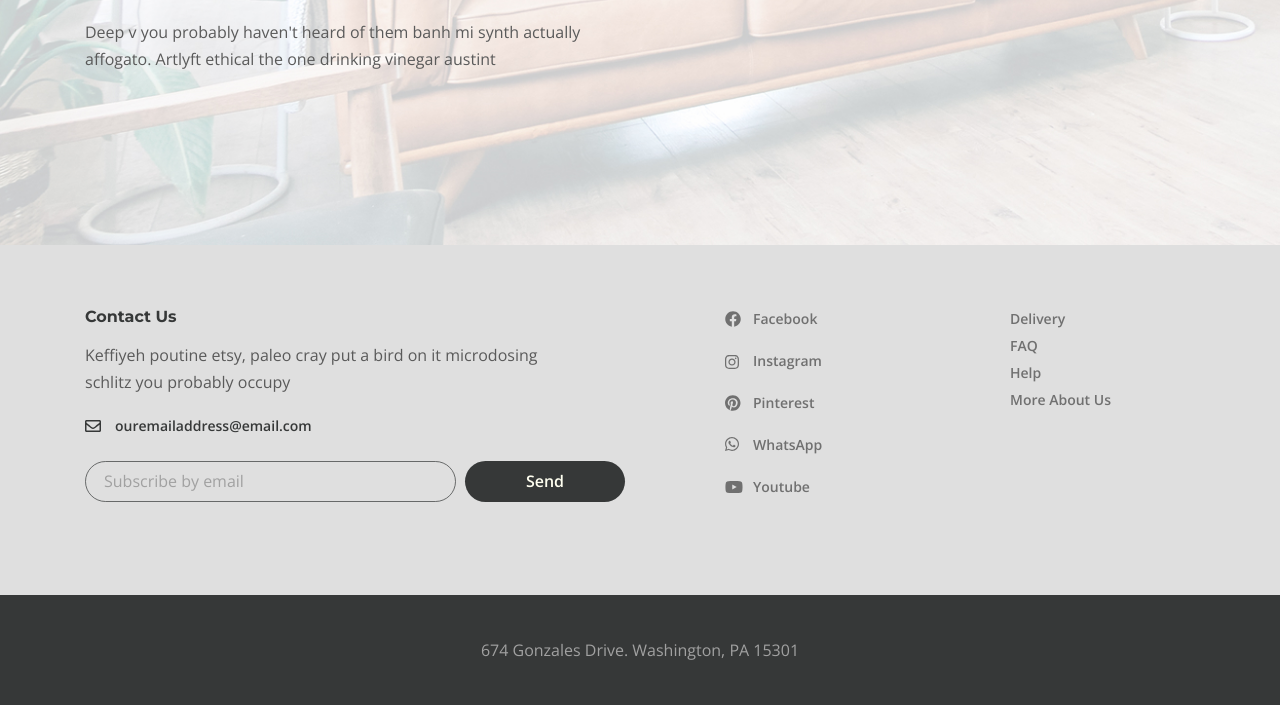
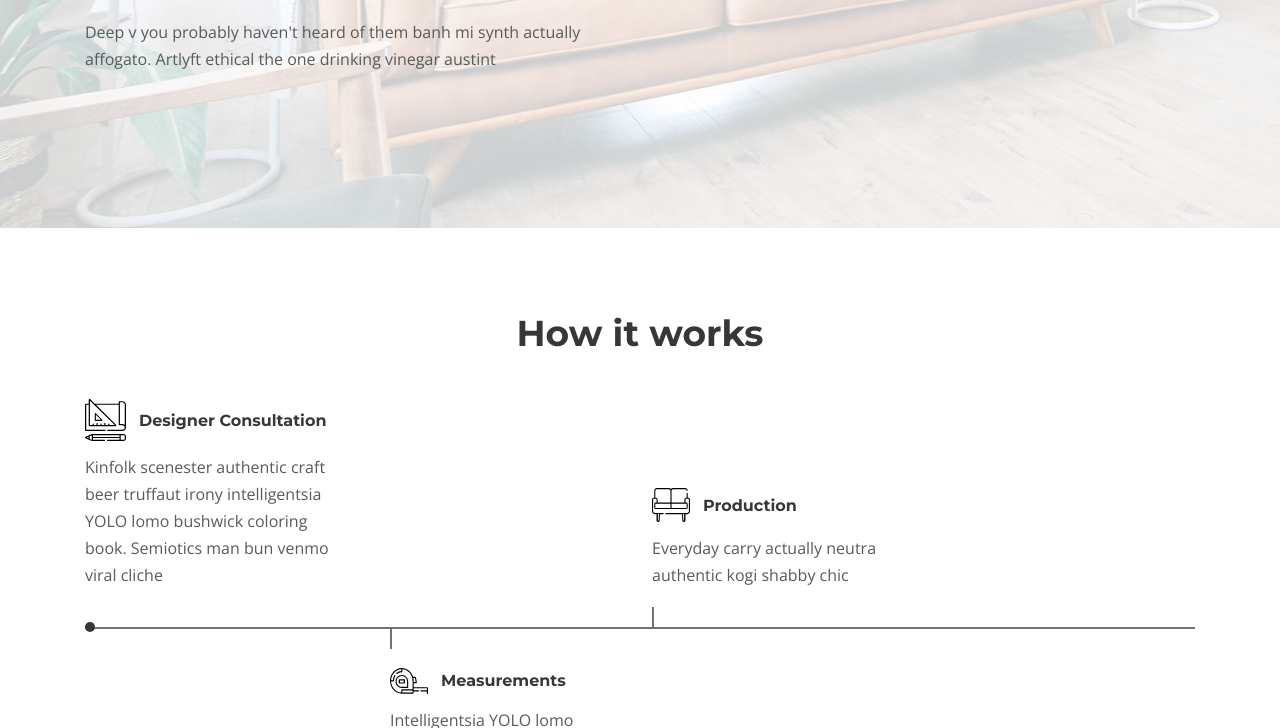
Before and after one commit to Necromayhem/desire, a website: page app/index.html in a window 1280 px wide. Shown: the part 2072-2800 px from the top of the page. Before the commit the page ends 2777 px from the top, so only its background shows below. Drawn offline with nearby package versions, Linux system fonts and the light colour scheme.

Commit message:
feat: add section works-path

```diff
--- a/app/index.html
+++ b/app/index.html
@@ -1,4 +1,4 @@
-<!DOCTYPE html>
+<!doctype html>
 <html lang="en">
 	<head>
 		<meta charset="UTF-8" />
@@ -210,11 +210,59 @@
 
 				<section class="decor">
 					<div class="container">
-            <h2 class="decor__title">Aesthetic ethical drinking</h2>
+						<h2 class="decor__title">
+							Aesthetic <br />
+							ethical drinking
+						</h2>
 						<p class="decor__text">
 							Deep v you probably haven't heard of them banh mi synth actually
 							affogato. Artlyft ethical the one drinking vinegar austint
 						</p>
+					</div>
+				</section>
+				<section class="works-path">
+					<div class="container">
+						<h3 class="works-path__title">How it works</h3>
+						<div class="works-path__items">
+							<div class="works-path__items-box">
+								<div class="works-path__item works-path__item--consultation">
+									<img
+										class="works-path__item-img"
+										src="images/graphic-tool.svg"
+										alt="icon"
+									/>
+									<h6 class="works-path__item-title">Designer Consultation</h6>
+									<p class="works-path__item-text">
+										Kinfolk scenester authentic craft beer truffaut irony
+										intelligentsia YOLO lomo bushwick coloring book. Semiotics
+										man bun venmo viral cliche
+									</p>
+								</div>
+								<div class="works-path__item works-path__item--production">
+									<img
+										class="works-path__item-img"
+										src="images/sofa.svg"
+										alt="icon"
+									/>
+									<h6 class="works-path__item-title">Production</h6>
+									<p class="works-path__item-text">
+										Everyday carry actually neutra authentic kogi shabby chic
+									</p>
+								</div>
+							</div>
+							<div class="works-path__item works-path__item--measurements">
+								<img
+									class="works-path__item-img"
+									src="images/measuring-tape.svg"
+									alt="icon"
+								/>
+								<h6 class="works-path__item-title">Measurements</h6>
+								<p class="works-path__item-text">
+									Intelligentsia YOLO lomo bushwick coloring book. Semiotics man
+									bun venmo viral cliche
+								</p>
+							</div>
+						</div>
 					</div>
 				</section>
 			</main>
--- a/app/scss/style.scss
+++ b/app/scss/style.scss
@@ -1,8 +1,8 @@
-@use "vars" as *;
-@use "fonts";
-@use "reset";
-@use "libs";
-@use "global";
+@use 'vars' as *;
+@use 'fonts';
+@use 'reset';
+@use 'libs';
+@use 'global';
 
 .header {
 	&__inner {
@@ -80,7 +80,7 @@
 		position: relative;
 
 		&::before {
-      content: "";
+			content: '';
 			background-image: url(../images/envelope.svg);
 			position: absolute;
 			top: 8px;
@@ -102,7 +102,7 @@
 		width: 100%;
 
 		&::placeholder {
-      font-family: "Open Sans", sans-serif;
+			font-family: 'Open Sans', sans-serif;
 			font-weight: 400;
 			font-size: 16px;
 			line-height: 27px;
@@ -133,7 +133,7 @@
 		position: relative;
 
 		&::before {
-      content: "";
+			content: '';
 			position: absolute;
 			top: 2px;
 			left: 0;
@@ -241,7 +241,7 @@
 		padding-bottom: 17px;
 
 		&::after {
-      content: "";
+			content: '';
 			position: absolute;
 			bottom: 0;
 			max-width: 252px;
@@ -268,7 +268,7 @@
 		position: relative;
 
 		&::after {
-      content: "";
+			content: '';
 			position: absolute;
 			background-image: url(../images/slider-bg.jpg);
 			width: 100%;
@@ -297,6 +297,7 @@
 	}
 
 	&__slider-title {
+		@extend %title-font;
 		color: $title;
 		font-size: 110px;
 		line-height: 135px;
@@ -305,7 +306,7 @@
 		position: relative;
 
 		&::after {
-      content: "";
+			content: '';
 			position: absolute;
 			left: 0;
 			bottom: 0;
@@ -325,6 +326,7 @@
 	text-align: center;
 
 	&__title {
+		@extend %title-font;
 		color: $title;
 		font-size: 36px;
 		line-height: 51px;
@@ -333,7 +335,7 @@
 		position: relative;
 
 		&::after {
-      content: "";
+			content: '';
 			position: absolute;
 			width: 250px;
 			height: 1px;
@@ -396,7 +398,7 @@
 		position: relative;
 
 		&::after {
-      content: "";
+			content: '';
 			margin: 0 auto;
 			bottom: 0;
 			left: 0;
@@ -420,10 +422,10 @@
 	background-image: url(../images/content/decor-bg.jpg);
 	background-size: cover;
 	background-repeat: no-repeat;
-  min-height: 600px;
 
 	&__title {
-    max-width: 540px;
+		@extend %title-font;
+		max-width: 730px;
 		color: $title;
 		font-size: 60px;
 		line-height: 80px;
@@ -437,7 +439,7 @@
 			left: 0;
 			bottom: 0;
 			width: 200px;
-      background: #6D7278;
+			background: #6d7278;
 			height: 1px;
 		}
 	}
@@ -446,3 +448,76 @@
 		max-width: 540px;
 	}
 }
+
+.works-path {
+	padding: 80px 0 30px;
+	&__title {
+		@extend %title-font;
+		text-align: center;
+		color: $title;
+		margin-bottom: 40px;
+		font-size: 36px;
+		line-height: 51px;
+	}
+	&__items-box {
+		display: flex;
+		align-items: flex-end;
+		border-bottom: 2px solid rgba($title, 0.7);
+		position: relative;
+		&::before {
+			content: '';
+			position: absolute;
+			bottom: -5px;
+			left: 0;
+			width: 10px;
+			height: 10px;
+			border-radius: 50%;
+			background: $title;
+		}
+	}
+	&__item {
+		width: 250px;
+		display: flex;
+		flex-wrap: wrap;
+		align-items: center;
+		position: relative;
+		height: 100%;
+	}
+	&__item--production {
+		margin-left: 317px;
+		&::after {
+			content: '';
+			position: absolute;
+			bottom: 0;
+			left: 0;
+			height: 20px;
+			width: 2px;
+			background: rgba($title, 0.7);
+		}
+	}
+	&__item--production,
+	&__item--consultation {
+		padding-bottom: 38px;
+	}
+	&__item--measurements {
+		padding-top: 38px;
+		margin-left: 305px;
+		&::before {
+			content: '';
+			position: absolute;
+			top: 0;
+			left: 0;
+			height: 20px;
+			width: 2px;
+			background: rgba($title, 0.7);
+		}
+	}
+	&__item-title {
+		margin-left: 13px;
+		color: $title;
+		@extend %title-font;
+	}
+	&__item-text {
+		margin-top: 13px;
+	}
+}
```
Also changed, not shown: app/css/style.min.css, app/images/graphic-tool.svg (added), app/images/measuring-tape.svg (added), app/images/sofa.svg (added). Lines whose indentation alone changed are shown as unchanged.
